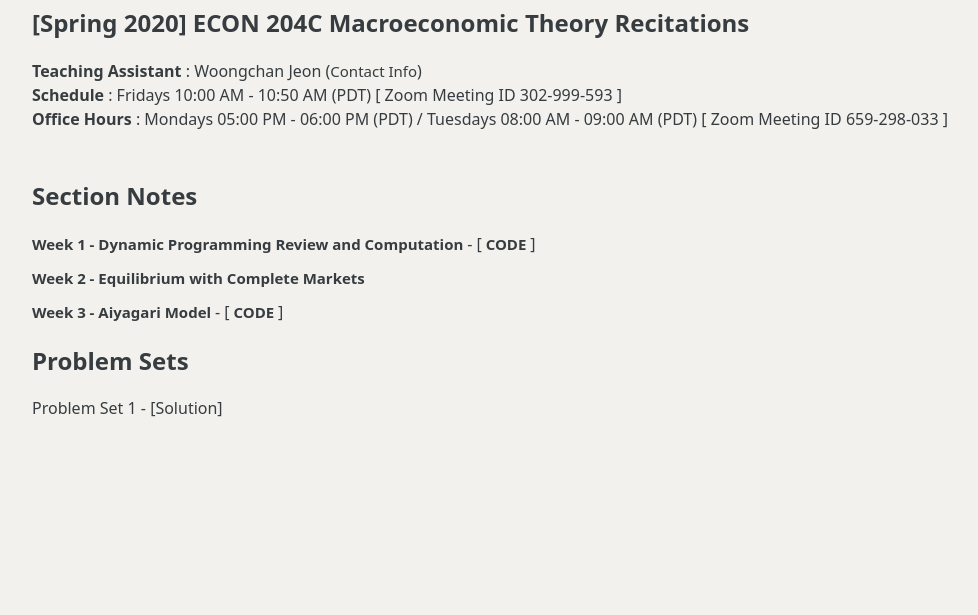
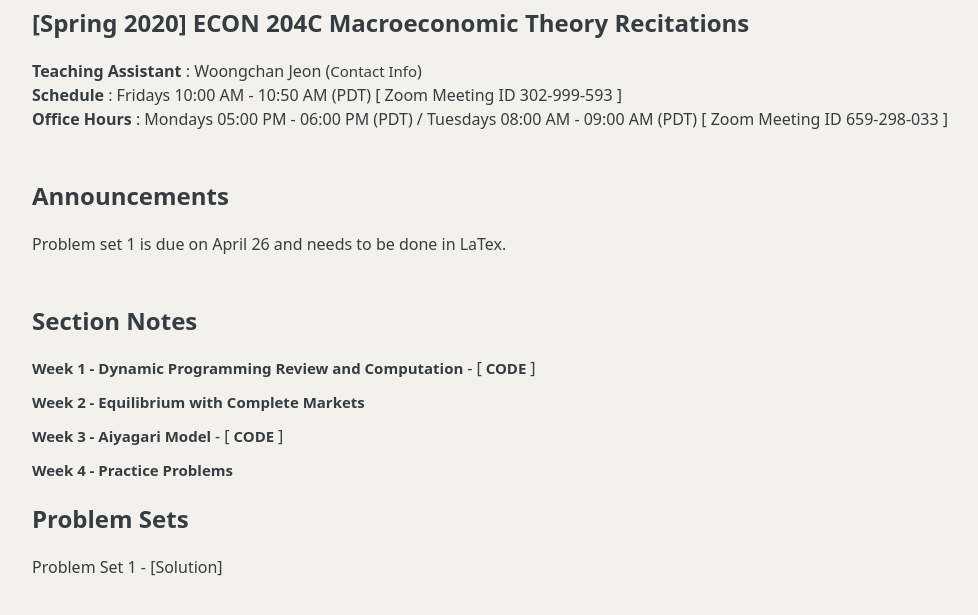
Before and after one commit to woongchanjeon/teaching, a plain HTML site: page econ204c.html in a window 1280 px wide. Shown: the part 67-682 px from the top of the page, without its empty margins (143-1121 px from the left). Drawn offline with Linux system fonts and the light colour scheme; a web font is replaced by a local one.

Commit message:
Update econ204c.html

```diff
--- a/econ204c.html
+++ b/econ204c.html
@@ -214,9 +214,9 @@
             <b>Office Hours</b> : Mondays 05:00 PM - 06:00 PM (PDT) / Tuesdays 08:00 AM - 09:00 AM (PDT) [ Zoom Meeting ID 659-298-033 ] <br>
             </p> <br>
 
-            <!--h2>Announcements</h2>
+            <h2>Announcements</h2>
 
-            <p>  </p><br-->
+            <p> Problem set 1 is due on April 26 and needs to be done in LaTex. </p><br>
 
             <h2>Section Notes</h2>
 
@@ -228,6 +228,9 @@
             </p>
             <p>
             <a href="econ204c/lecture_note/ECON204C_S20_W3.pdf"> Week 3 - Aiyagari Model </a> - [<a href="econ204c/lecture_note/ECON204C_S20_W3.ipynb"> CODE </a>] <br>
+            </p>
+            <p>
+            <a href="econ204c/lecture_note/ECON204C_S20_W4_Problem.pdf"> Week 4 - Practice Problems </a> <br>
             </p>
             <br-->
 
```
